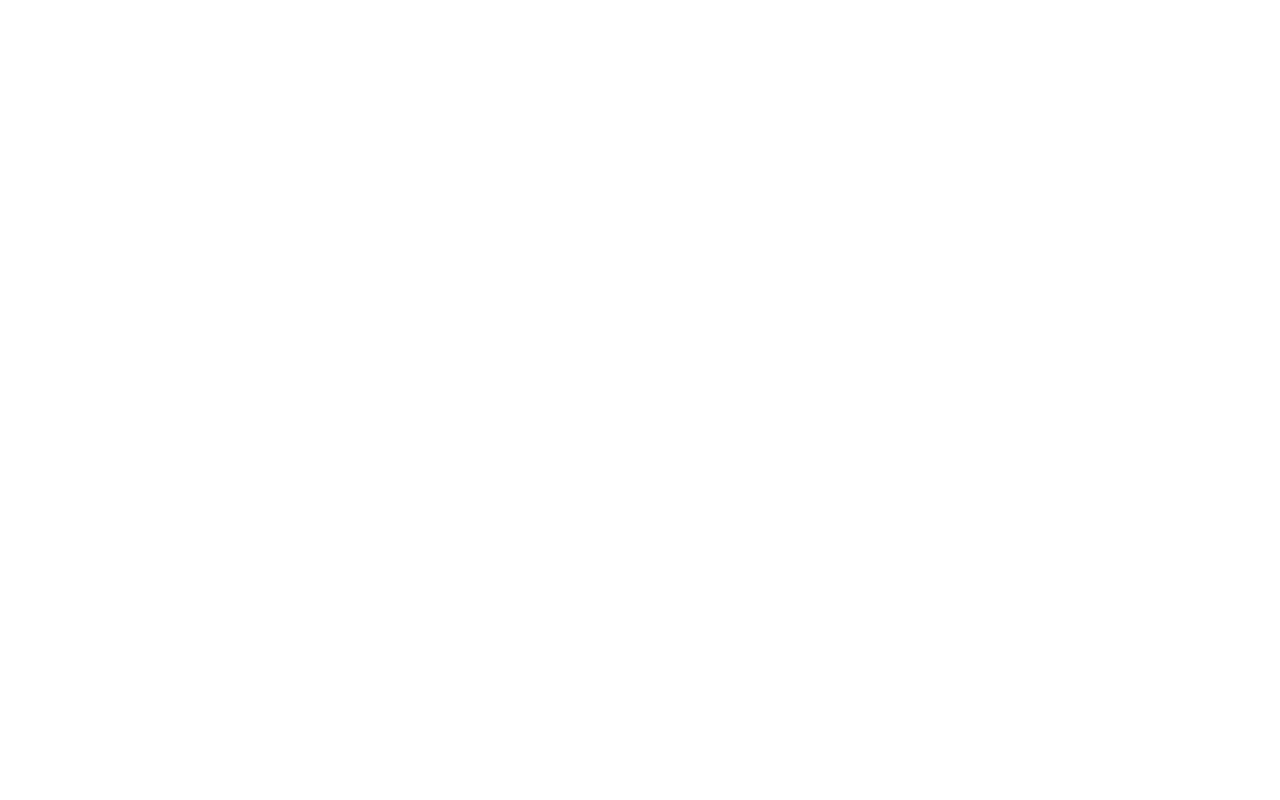
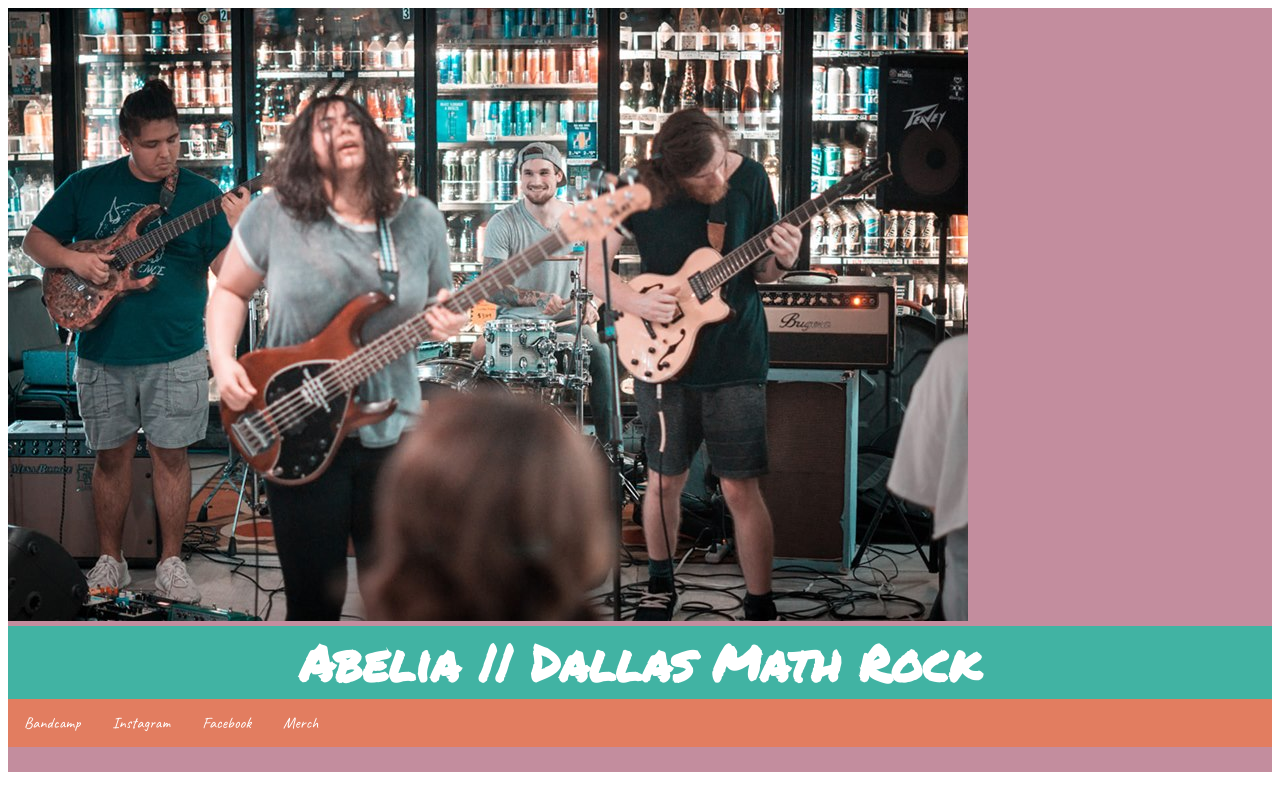
Before and after one commit to Pyrenbane/skillsharesite, a plain HTML site: page abelia/index.html in a window 1280 px wide. Drawn offline with Linux system fonts and the light colour scheme.

Commit message:
entered some content and began css work

```diff
--- /dev/null
+++ b/abelia/css.css
@@ -0,0 +1,42 @@
+header{
+  font-family: 'Permanent Marker', cursive;
+}
+
+h1{
+  text-align: center;
+  color: white;
+  background-color: #41b3a3;
+  font-size: 50px;
+  margin: 0;
+}
+
+header{
+  background-color: #c38d9e;
+  padding-bottom: 25px;
+}
+
+header a{
+  font-family: 'Caveat', cursive;
+}
+/* MENU BAR CSS */
+ul {
+  list-style-type: none;
+  margin: 0;
+  padding: 0;
+  overflow: hidden;
+  background-color: #e27d60;
+}
+li {
+  float: left;
+}
+li a {
+  display: block;
+  color: white;
+  text-align: center;
+  padding: 14px 16px;
+  text-decoration: none;
+}
+
+li a:hover {
+  background-color: #111;
+}
--- a/abelia/index.html
+++ b/abelia/index.html
@@ -3,13 +3,26 @@
   <head>
     <meta charset="utf-8">
     <title>Abelia</title>
+    <link rel="stylesheet" href="css.css">
+    <!-- fonts -->
+    <link href="https://fonts.googleapis.com/css?family=Permanent+Marker&display=swap" rel="stylesheet">
+    <link href="https://fonts.googleapis.com/css?family=Caveat&display=swap" rel="stylesheet">
+    <link rel="icon" href="imgs/abeliaicon.jpg">
   </head>
   <body>
     <header>
-
+      <!-- header image and title -->
+      <img src="imgs/bandphoto2.jpg" alt="Album art for Inked">
+      <h1>Abelia     ||     Dallas Math Rock</h1>
+      <!-- header menu links -->
+      <ul>
+        <li><a href="https://abeliaband.bandcamp.com" target="_blank">Bandcamp</a></li>
+        <li><a href="https://www.instagram.com/abeliaband/" target="_blank">Instagram</a></li>
+        <li><a href="https://www.facebook.com/AbeliaBand/" target="_blank">Facebook</a></li>
+        <li><a href="http://www.oldpressrecords.com/products/612486-abelia-inked" target="_blank">Merch</a></li>
+      </ul>
     </header>
     <main>
-
     </main>
     <footer></footer>
   </body>
```
Also changed, not shown: abelia/imgs/abeliacassett4e.jpg (added), abelia/imgs/abeliacassette2.jpg (added), abelia/imgs/abeliadog.jpg (added), abelia/imgs/abeliaicon.jpg (added), abelia/imgs/abeliapus.jpg (added), abelia/imgs/bandphoto.jpg (added), abelia/imgs/bandphoto2.jpg (added).
